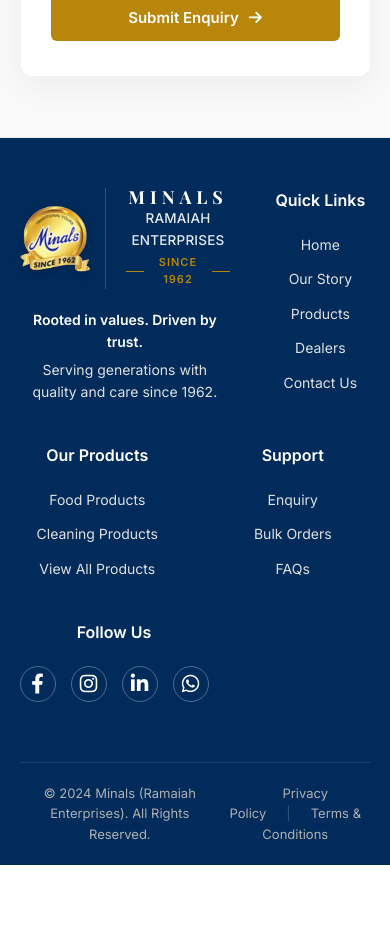
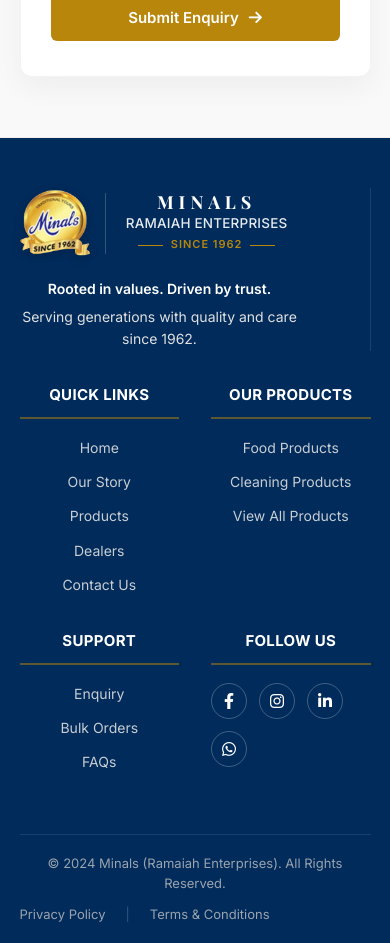
Before and after one commit to Saravanan2005real/minals-website, a Next.js app: page /dealers in a window 390 px wide. Shown: the part 1520-2463 px from the top of the page. Before the commit the page ends 2385 px from the top, so only its background shows below. Built offline with nearby package versions, Linux system fonts and the light colour scheme; a web font is replaced by a local one.

Commit message:
Add prices + enquiry button to products, fix phone icon, improve footer spacing, rewrite README

```diff
--- a/src/app/contact-us/page.tsx
+++ b/src/app/contact-us/page.tsx
@@ -61,7 +61,7 @@
 
             <div className="contact-item">
               <div className="contact-icon">
-                <i className="fas fa-phone-alt"></i>
+                <i className="fas fa-phone fa-flip-horizontal"></i>
               </div>
               <div className="contact-text">
                 <h4>Phone</h4>
--- a/src/app/dealers/dealers.css
+++ b/src/app/dealers/dealers.css
@@ -196,25 +196,32 @@
     background-color: var(--accent-color);
 }
 
-/* Detailed Footer as per image */
+/* Detailed Footer */
 .main-footer {
     background-color: var(--primary-color);
     color: var(--white);
-    padding: 50px 5% 20px;
+    padding: 50px 5% 0;
+    display: flex;
+    flex-direction: column;
 }
 
 .footer-top {
     display: flex;
     justify-content: space-between;
-    gap: 40px;
-    margin-bottom: 40px;
+    align-items: flex-start;
+    gap: 50px;
+    padding-bottom: 40px;
+    flex: 1;
 }
 
 .footer-brand {
-    flex: 1.5;
+    flex: 1.8;
     display: flex;
     flex-direction: column;
     gap: 20px;
+    min-width: 200px;
+    padding-right: 40px;
+    border-right: 1px solid rgba(255, 255, 255, 0.1);
 }
 
 .footer-brand .logo-container {
@@ -225,7 +232,7 @@
     font-size: 14px;
     line-height: 1.6;
     color: #e0e0e0;
-    max-width: 300px;
+    max-width: 280px;
 }
 
 .footer-brand p strong {
@@ -237,13 +244,19 @@
 
 .footer-links-group {
     flex: 1;
+    min-width: 130px;
 }
 
 .footer-links-group h4 {
-    font-size: 16px;
-    font-weight: 600;
-    margin-bottom: 20px;
+    font-size: 15px;
+    font-weight: 700;
+    margin-bottom: 18px;
     color: var(--white);
+    white-space: nowrap;
+    letter-spacing: 0.3px;
+    text-transform: uppercase;
+    border-bottom: 2px solid rgba(184,134,11,0.5);
+    padding-bottom: 10px;
 }
 
 .footer-links-group ul {
@@ -254,34 +267,46 @@
 }
 
 .footer-links-group ul li a {
-    color: #e0e0e0;
+    color: #c8cdd3;
     text-decoration: none;
     font-size: 14px;
     transition: var(--transition);
+    display: inline-block;
 }
 
 .footer-links-group ul li a:hover {
     color: var(--secondary-color);
+    padding-left: 4px;
+}
+
+.footer-social {
+    min-width: 120px;
 }
 
 .footer-social h4 {
-    font-size: 16px;
-    font-weight: 600;
-    margin-bottom: 20px;
+    font-size: 15px;
+    font-weight: 700;
+    margin-bottom: 18px;
     color: var(--white);
+    white-space: nowrap;
+    letter-spacing: 0.3px;
+    text-transform: uppercase;
+    border-bottom: 2px solid rgba(184,134,11,0.5);
+    padding-bottom: 10px;
 }
 
 .social-icons {
     display: flex;
-    gap: 15px;
+    gap: 12px;
+    flex-wrap: wrap;
 }
 
 .social-icons a {
     color: var(--white);
-    font-size: 20px;
+    font-size: 16px;
     width: 36px;
     height: 36px;
-    border: 1px solid rgba(255,255,255,0.3);
+    border: 1px solid rgba(255,255,255,0.25);
     border-radius: 50%;
     display: flex;
     align-items: center;
@@ -297,19 +322,33 @@
 
 .footer-bottom {
     border-top: 1px solid rgba(255,255,255,0.1);
-    padding-top: 20px;
+    padding: 18px 0;
+    margin-top: auto;
     display: flex;
     justify-content: space-between;
     align-items: center;
     font-size: 13px;
-    color: #b0b0b0;
+    color: #9aa3ae;
+    gap: 20px;
+    flex-wrap: wrap;
+}
+
+.footer-bottom p {
+    margin: 0;
+}
+
+.footer-bottom-links {
+    display: flex;
+    align-items: center;
+    gap: 0;
 }
 
 .footer-bottom-links a {
-    color: #b0b0b0;
+    color: #9aa3ae;
     text-decoration: none;
     margin-left: 20px;
     transition: var(--transition);
+    white-space: nowrap;
 }
 
 .footer-bottom-links a:hover {
@@ -337,5 +376,21 @@
     }
     .footer-top {
         flex-wrap: wrap;
+        gap: 32px;
+    }
+    .footer-brand {
+        flex: 1 1 100%;
+    }
+    .footer-links-group,
+    .footer-social {
+        flex: 1 1 140px;
+    }
+    .footer-bottom {
+        flex-direction: column;
+        align-items: flex-start;
+        gap: 10px;
+    }
+    .footer-bottom-links a:first-child {
+        margin-left: 0;
     }
 }
--- a/src/app/globals.css
+++ b/src/app/globals.css
@@ -782,6 +782,37 @@
     font-size: 15px;
     font-weight: 800;
     color: #12283d;
+    margin-bottom: 6px;
+}
+
+.product-price {
+    font-size: 17px;
+    font-weight: 700;
+    color: var(--secondary-color);
+    margin-bottom: 14px;
+    letter-spacing: 0.3px;
+}
+
+.product-enquiry-btn {
+    display: inline-flex;
+    align-items: center;
+    gap: 8px;
+    background-color: var(--primary-color);
+    color: var(--white);
+    padding: 9px 18px;
+    border-radius: 6px;
+    font-size: 13px;
+    font-weight: 600;
+    text-decoration: none;
+    margin-top: auto;
+    transition: background 0.2s ease, transform 0.2s ease;
+    width: 100%;
+    justify-content: center;
+}
+
+.product-enquiry-btn:hover {
+    background-color: var(--secondary-color);
+    transform: translateY(-1px);
 }
 
 @media (max-width: 1024px) {
```
Also changed, not shown: src/app/products/page.tsx (+24 -19 lines), 1 other file (tests, documents, lock files or other folders).
